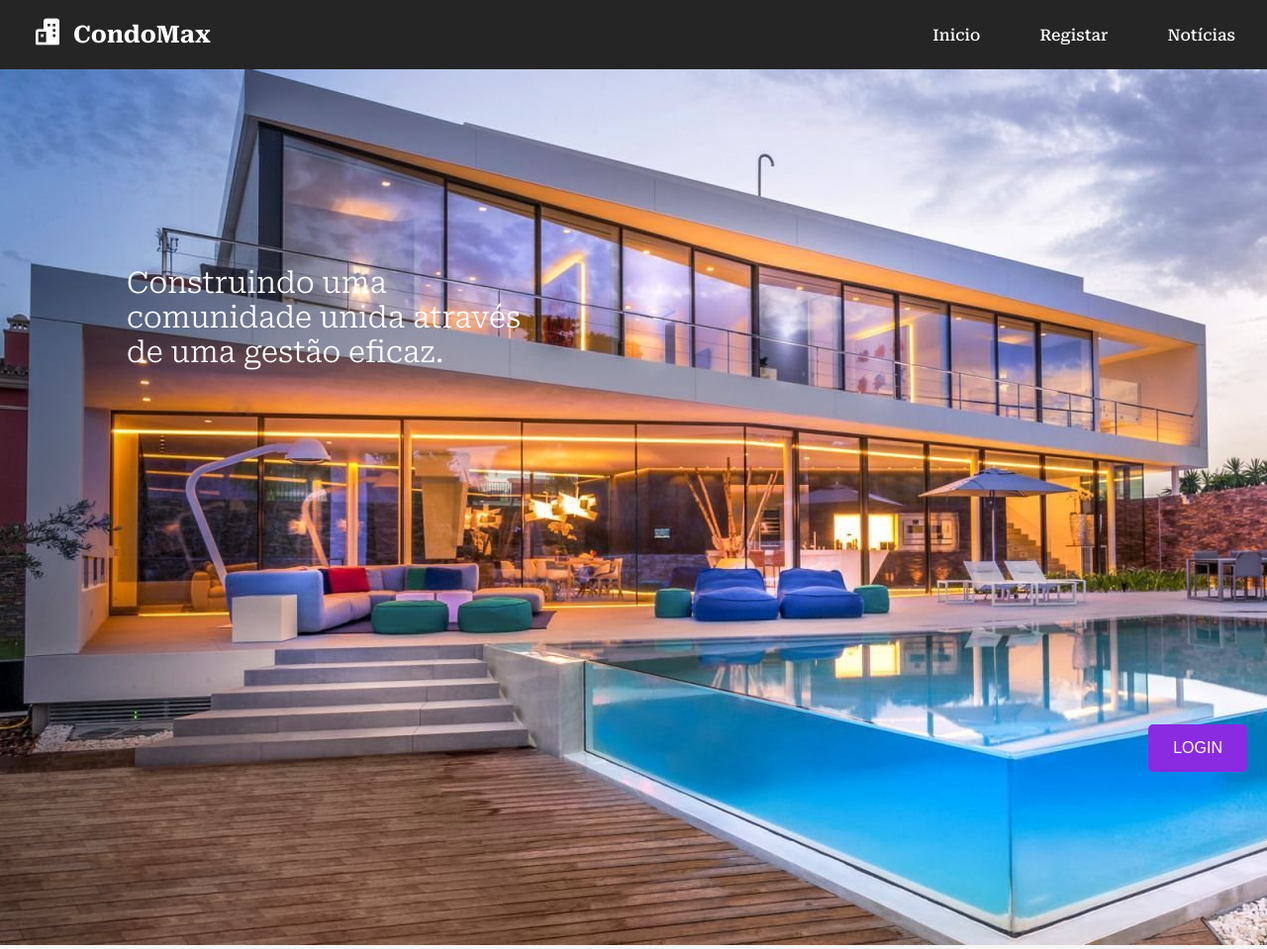
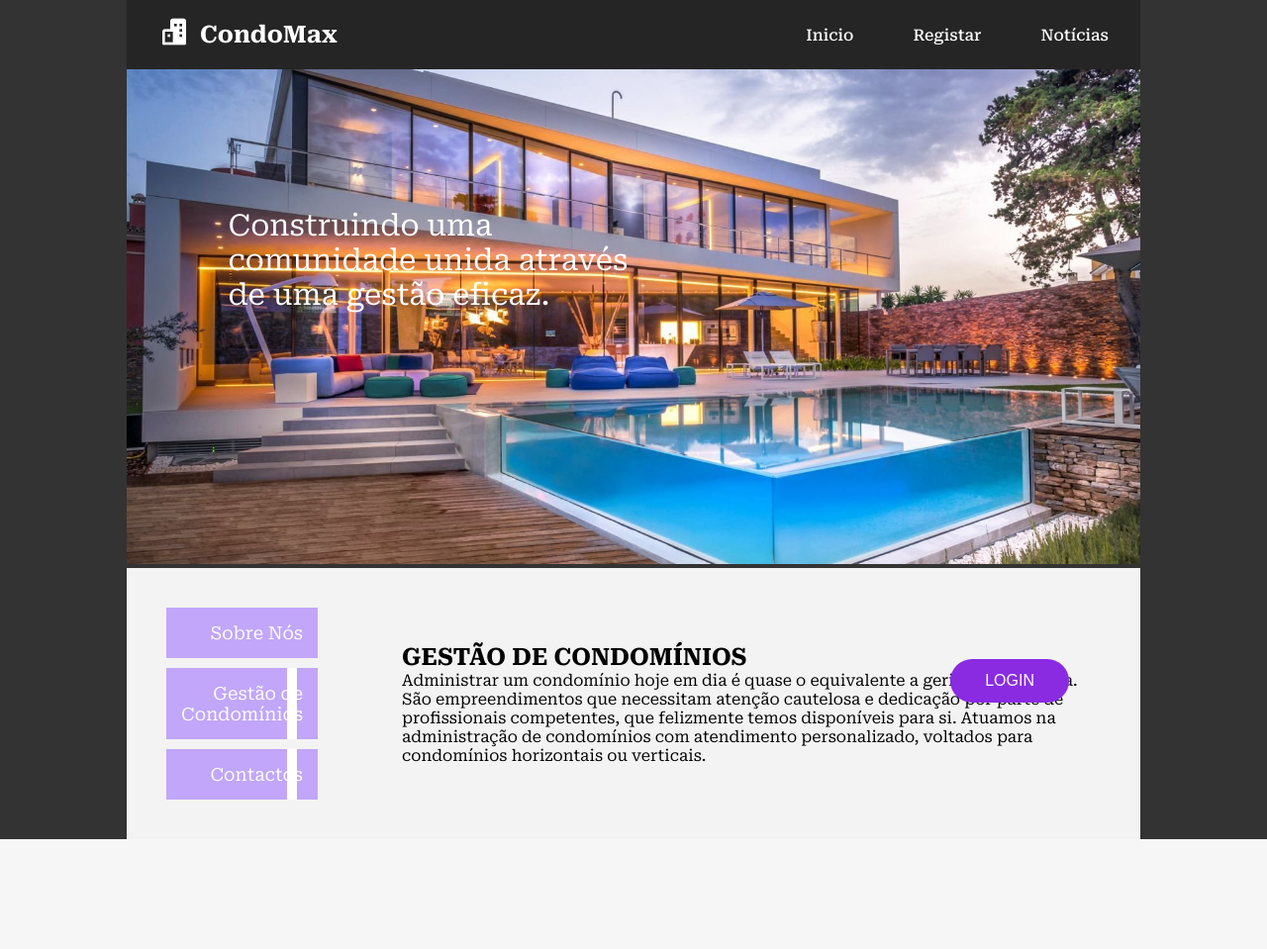
Before and after one commit to Disaster-Loki/CondoMax, a PHP site: page / in a window 1280 px wide; the page is wider, and only the part inside the window is pictured. Shown: that part at 99% size. After the commit the page ends 848 px from the top of that part, so only its background shows below. Run offline with PHP 8.4, Linux system fonts and the light colour scheme.

Commit message:
Version 1.2

```diff
--- a/resources/css/style-inicio.css
+++ b/resources/css/style-inicio.css
@@ -9,15 +9,18 @@
 :root {
     --violet: #8A2BE2;
     --white: #FFFFFF;
-    --whitesmoke: #F5F5F5;
+    --whitesmoke: #f3f3f3;
     --cinza: #A9A9A9;
     --black_t: #262525;
+    --purple: #C1A6FA;
 }
 
 body {
     height: 100%;
+    width: 80%;
+    margin: 0 auto;
     font-family: "Roboto Serif", serif;
-    background-color: var(--whitesmoke);
+    background-color: #333333;
 }
 
 .navbar {
@@ -93,7 +96,7 @@ body {
     width: 100%;
 }
 
-/* Main*/
+/* Main */
 main .container2 {
     position: relative;
     width: 100%;
@@ -101,50 +104,143 @@ main .container2 {
 
 main .container2 .slideshow-container {
     width: 100%;
-    height: 30vh;
+    height: 20vh;
     position: relative;
     margin: auto;
     overflow: hidden;
-}
-
-main .container2 .slideshow-container img {
-    width: 100%;
-    height: 60%;
-    object-fit: cover;
 }
 
 /* Slideshow */
 .mySlides {
     display: none;
     width: 100%;
-    height: 400%;
+    height: 100%;
+    transition: 1s;
+}
+
+.slideshow-container img {
+    width: 100%;
+    height: 500px;
+    object-fit: cover;
     transition: 1s;
 }
 
 .text {
     position: absolute;
-    top: 40%;
+    top: 20%;
     left: 10%;
+    margin: 8%;
     transform: translateY(-50%);
     z-index: 1;
     color: var(--white);
     font-size: 30px;
-    font-weight: 300;
+    font-weight: 400;
     text-align: left;
 }
 
 .button-login {
     position: absolute;
-    bottom: 20px;
-    right: 20px;
+    bottom: 90px;
+    right: 200px;
 }
 
 .button-login button {
     background-color: var(--violet);
     color: var(--white);
     border: none;
-    padding: 15px 25px;
+    padding: 13px 35px;
     font-size: 16px;
     cursor: pointer;
-    border-radius: 5px;
+    border-radius: 35px;
+    transition: 1s;
 }
+
+.button-login button:hover{
+    background-color: var(--white);
+    color: var(--violet);
+    padding: 17px 45px;
+}
+
+/* Container3 */
+.container3 {
+    background-color: var(--whitesmoke);
+    display: flex;
+    flex-direction: row;
+    align-items: center;
+    justify-content: space-between;
+    padding: 40px;
+    width: 100%;
+}
+
+.option{
+    display: flex;
+    flex-direction: column;
+    gap: 10px;
+    width: 50vw;
+    margin-right: 9%;
+}
+
+.option .about,
+.option .management,
+.option .contact {
+    background-color: var(--purple);
+    color: var(--white);
+    width: 100%;
+    padding: 15px;
+    font-size: 18px;
+    text-align: right;
+    cursor: pointer;
+    position: relative;
+}
+
+.option .about::after,
+.option .management::after,
+.option .contact::after {
+    content: "";
+    position: absolute;
+    top: 0;
+    bottom: 0;
+    left: 80%;
+    width: 10px;
+    background-color: var(--white);
+}
+
+.option .about::after {
+    background-color: transparent;
+}
+
+.option .about:hover,
+.option .management:hover,
+.option .contact:hover {
+    background-color: var(--white);
+    color: var(--purple);
+}
+
+.option .about:hover::after,
+.option .management:hover::after,
+.option .contact:hover::after {
+    background-color: var(--purple);
+}
+
+.option .about:hover::before,
+.option .management:hover::before,
+.option .contact:hover::before {
+    background-color: var(--white);
+}
+
+.option .about::before,
+.option .management::before,
+.option .contact::before {
+    content: "";
+    position: absolute;
+    top: 0;
+    left: 0;
+    width: 10%;
+    height: 100%;
+    background-color: var(--purple);
+}
+
+.option p {
+    text-align: justify;
+    line-height: 1.5;
+}
--- a/resources/index.php
+++ b/resources/index.php
@@ -39,23 +39,37 @@
     <!-- Main -->
     <main class="container2">
         <div class="slideshow-container">
-            <div class="mySlides fade">
-                <img src="./images/1.webp">
+            <div class="mySlides">
+                <img src="./images/1.webp" alt="Slide 1">
             </div>
-            <div class="mySlides fade">
-                <img src="./images/2.jpg">
+            <div class="mySlides">
+                <img src="./images/2.jpg" alt="Slide 2">
             </div>
-            <div class="mySlides fade">
-                <img src="./images/3.jpg">
+            <div class="mySlides">
+                <img src="./images/3.jpg" alt="Slide 3">
             </div>
             <div class="text">
-                <span>Construindo uma <br> comunidade unida através <br> de uma gestão eficaz.</span>
+                <span>Construindo uma <br> comunidade unida através <br>de uma gestão eficaz.</span>
             </div>
             <div class="button-login">
                 <button type="button">LOGIN</button>
             </div>
         </div>
     </main>
+    <section class="container3">
+        <div class="option">
+            <div class="about">Sobre Nós</div>
+            <div class="management">Gestão de Condomínios</div>
+            <div class="contact">Contactos</div>
+        </div>
+        <div class="content">
+            <h1 class="options">GESTÃO DE CONDOMÍNIOS</h1>
+            <p>
+            Administrar um condomínio hoje em dia é quase o equivalente a gerir uma empresa. São empreendimentos que necessitam atenção cautelosa e dedicação por parte de profissionais competentes, que felizmente temos disponíveis para si.
+            Atuamos na administração de condomínios com atendimento personalizado, voltados para condomínios horizontais ou verticais.
+            </p>
+        </div>
+    </section>
     <script src="./js/iterator.js"></script>
 </body>
 </html>
--- a/resources/js/iterator.js
+++ b/resources/js/iterator.js
@@ -12,5 +12,5 @@ function showSlides() {
         slideIndex = 1;
     }
     slides[slideIndex - 1].style.display = "block";
-    setTimeout(showSlides, 5000); // Change image every 5 seconds
+    setTimeout(showSlides, 5000);
 }
```
